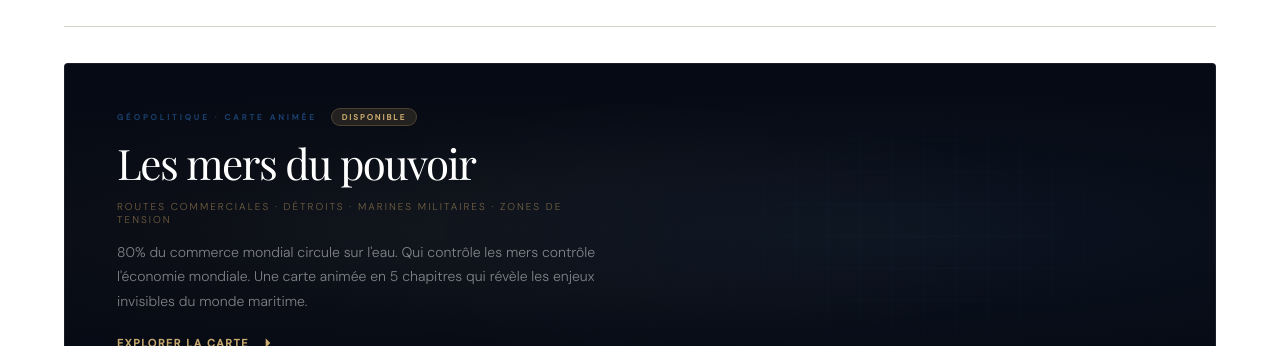
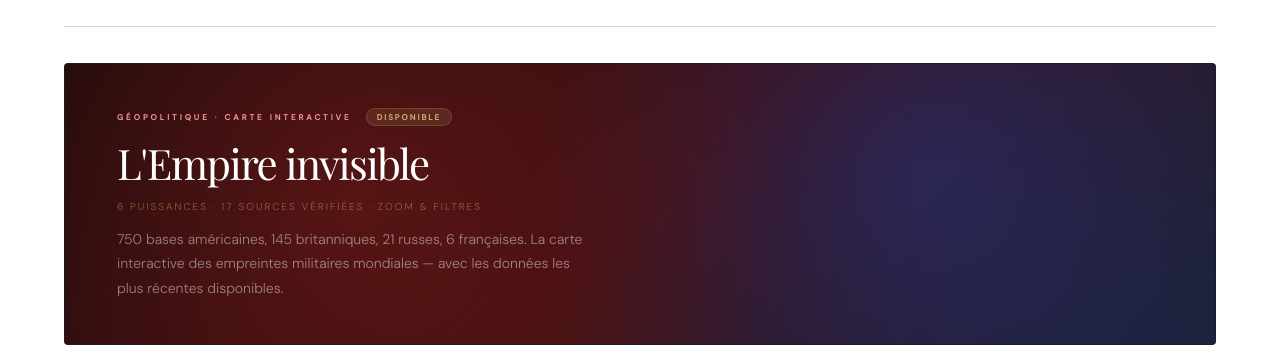
Before and after one commit to SteveMrld/Prisme, a Next.js app: page /visuels in a window 1280 px wide. Shown: the part 606-952 px from the top of the page. Built offline with nearby package versions, Linux system fonts and the light colour scheme; no server answers; a web font is replaced by a local one.

Commit message:
Visuels : ajoute carte L'Empire invisible (bases militaires) dans la galerie

```diff
--- a/app/visuels/page.tsx
+++ b/app/visuels/page.tsx
@@ -41,6 +41,25 @@ export default function VisuelsPage() {
             <h2 className={styles.sectionTitle}>Cartes &amp; Animations immersives</h2>
             <p className={styles.sectionDesc}>Des animations plein écran pensées pour les sujets qui demandent de l'espace — géopolitique, géographie, data.</p>
           </div>
+
+          {/* Card — bases militaires américaines */}
+          <a href="/grands-formats/bases-militaires" className={styles.featCard} style={{marginTop:'1px'}}>
+            <div className={styles.featBg} style={{background:"linear-gradient(135deg,#1a0a0a 0%,#3d0e0e 50%,#1a2035 100%)"}}>
+              <div style={{position:"absolute",inset:0,background:"radial-gradient(circle at 25% 50%, rgba(127,29,29,0.5) 0%, transparent 50%), radial-gradient(circle at 75% 40%, rgba(29,78,216,0.3) 0%, transparent 45%)"}} />
+            </div>
+            <div className={styles.featBody}>
+              <div className={styles.featEyebrow}>
+                <span className={styles.featTag} style={{color:'#EF9090'}}>Géopolitique · Carte interactive</span>
+                <span className={styles.featBadge}>Disponible</span>
+              </div>
+              <h3 className={styles.featTitle}>L'Empire invisible</h3>
+              <p className={styles.featSub}>6 puissances · 17 sources vérifiées · Zoom & filtres</p>
+              <p className={styles.featDesc}>
+                750 bases américaines, 145 britanniques, 21 russes, 6 françaises.
+                La carte interactive des empreintes militaires mondiales — avec les données les plus récentes disponibles.
+              </p>
+            </div>
+          </a>
 
           {/* Card featured — navale */}
           <a href="/visuels/naval.html" target="_blank" rel="noopener noreferrer" className={styles.featCard}>
```
